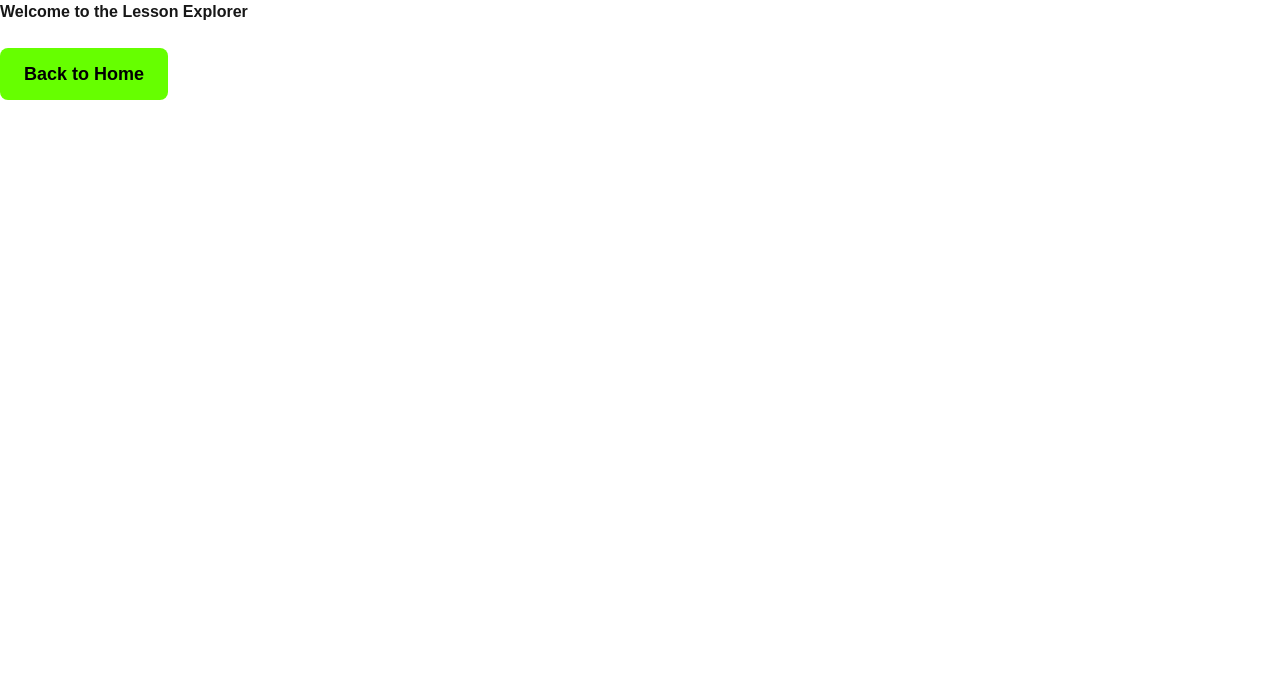
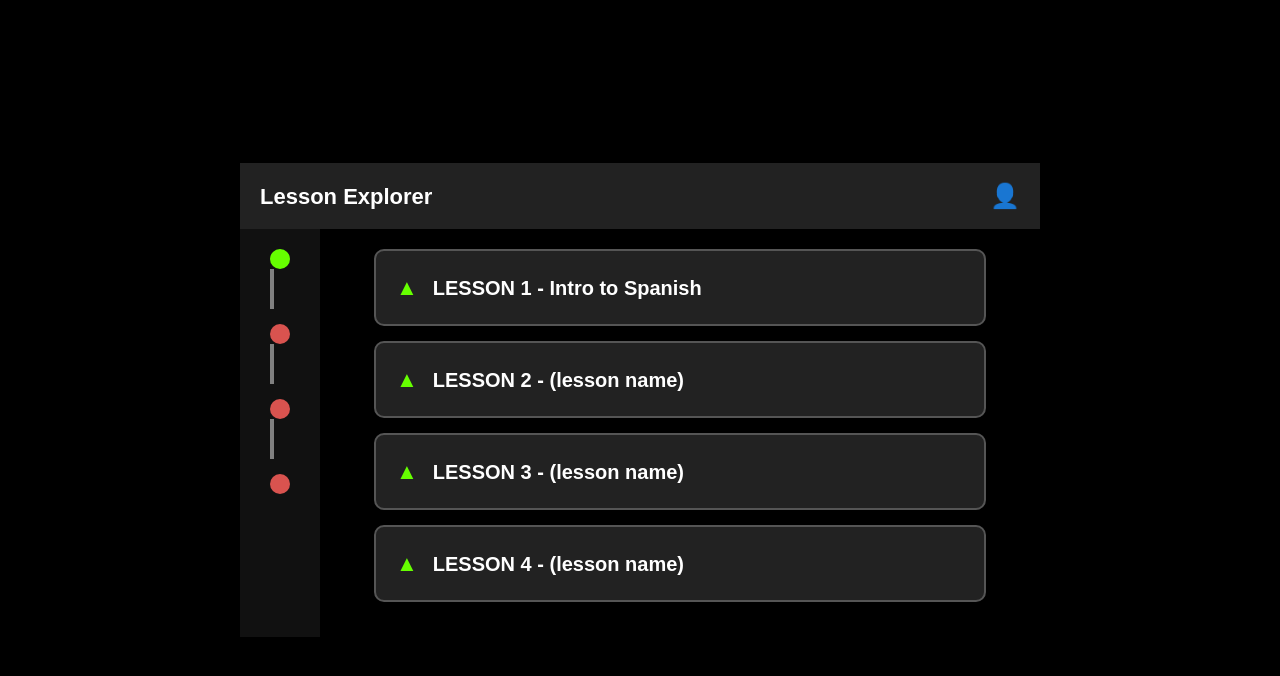
Before and after one commit to Ivana-moral/MindMap, a Next.js app: page /lessonexplorer in a window 1280 px wide. Shown: the top 676 px of the page. Built offline with nearby package versions, Linux system fonts and the light colour scheme.

Commit message:
LessonExplorer Page Complete
Wrote the initial skeleton code for the lesson explorer page, routes to lesson page when user clicks on a lesson, routes to account page when user clicks profile icon

```diff
--- /dev/null
+++ b/src/app/lesson/[id]/page.js
@@ -0,0 +1,25 @@
+'use client';
+
+import { useParams } from 'next/navigation';
+import styles from './page.module.css';
+
+export default function LessonPage() {
+    const { id } = useParams(); // Get lesson ID from URL
+
+    // Fake lesson data for now (replace with API call later)
+    const lessonData = {
+        1: { title: 'Intro to Spanish', content: 'This is the introduction to Spanish.' },
+        2: { title: 'Lesson 2 - Topic Name', content: 'Lesson 2 content goes here.' },
+        3: { title: 'Lesson 3 - Topic Name', content: 'Lesson 3 content goes here.' },
+        4: { title: 'Lesson 4 - Topic Name', content: 'Lesson 4 content goes here.' },
+    };
+
+    const lesson = lessonData[id] || { title: 'Lesson Not Found', content: 'No content available.' };
+
+    return (
+        <div className={styles.lessonPageContainer}>
+            <h1 className={styles.lessonTitle}>{lesson.title}</h1>
+            <p className={styles.lessonContent}>{lesson.content}</p>
+        </div>
+    );
+}
--- /dev/null
+++ b/src/app/lesson/[id]/page.module.css
@@ -0,0 +1,21 @@
+.lessonPageContainer {
+    display: flex;
+    flex-direction: column;
+    align-items: center;
+    justify-content: center;
+    height: 100vh;
+    background-color: #000;
+    color: white;
+    padding: 20px;
+    text-align: center;
+}
+
+.lessonTitle {
+    font-size: 32px;
+    margin-bottom: 20px;
+}
+
+.lessonContent {
+    font-size: 18px;
+    color: #bbb;
+}
--- a/src/app/lessonexplorer/page.js
+++ b/src/app/lessonexplorer/page.js
@@ -1,15 +1,70 @@
-import Link from 'next/link'
+'use client';
 
-export default function lessonexplorerPage() {
+import { useState } from 'react';
+import { useRouter } from 'next/navigation'; // Import Next.js router
+import styles from './page.module.css';
+
+export default function LessonExplorer() {
+    const router = useRouter(); // Initialize router
+
+    // Example lesson data
+    const [lessons, setLessons] = useState([
+        { id: 1, title: 'LESSON 1 - Intro to Spanish', overview: 'Lesson overview', expanded: false },
+        { id: 2, title: 'LESSON 2 - (lesson name)', overview: 'Overview of lesson 2', expanded: false },
+        { id: 3, title: 'LESSON 3 - (lesson name)', overview: 'Overview of lesson 3', expanded: false },
+        { id: 4, title: 'LESSON 4 - (lesson name)', overview: 'Overview of lesson 4', expanded: false },
+    ]);
+
+    // Navigate to the lesson page when clicked
+    const goToLessonPage = (id) => {
+        router.push(`/lesson/${id}`);
+    };
+
+    // Navigate to the Account Page when profile icon is clicked
+    const goToAccountPage = () => {
+        router.push('account');
+    };
+
     return (
-      <div>
-        <h1>Welcome to the Lesson Explorer</h1>
-        <Link href= "/">
-        <button className="mt-6 px-6 py-3 bg-[#66ff00] text-black rounded-lg text-lg font-semibold hover:bg-[#4ccd00] transition duration-300">
-        Back to Home
-        </button>
-        </Link>
+        <div className={styles.lessonContainer}>
+            <div className={styles.lessonWrapper}>
+                {/* Header */}
+                <div className={styles.header}>
+                    <h2>Lesson Explorer</h2>
+                    <div className={styles.profileIcon} onClick={goToAccountPage}>👤</div> {/* Clickable Profile Icon */}
+                </div>
 
-      </div>
+                {/* Main Content */}
+                <div className={styles.container}>
+                    {/* Sidebar - Timeline */}
+                    <aside className={styles.sidebar}>
+                        <div className={styles.timeline}>
+                            {lessons.map((lesson, index) => (
+                                <div key={lesson.id}>
+                                    <div className={`${styles.circle} ${index === 0 ? styles.green : styles.red}`}></div>
+                                    {index < lessons.length - 1 && <div className={styles.line}></div>}
+                                </div>
+                            ))}
+                        </div>
+                    </aside>
+
+                    {/* Lessons Section */}
+                    <section className={styles.lessons}>
+                        {lessons.map((lesson) => (
+                            <div
+                                key={lesson.id}
+                                className={`${styles.lessonCard} ${lesson.expanded ? styles.expanded : ''}`}
+                                onClick={() => goToLessonPage(lesson.id)} // Navigate when clicked
+                            >
+                                <div className={styles.lessonHeader}>
+                                    <span className={styles.toggleArrow}>{lesson.expanded ? '▼' : '▲'}</span>
+                                    <h3>{lesson.title}</h3>
+                                </div>
+                            </div>
+                        ))}
+                    </section>
+                </div>
+            </div>
+        </div>
     );
-  }
+}
--- /dev/null
+++ b/src/app/lessonexplorer/page.module.css
@@ -0,0 +1,157 @@
+/* GENERAL STYLES */
+
+
+body {
+    font-family: Arial, sans-serif;
+    margin: 0;
+    padding: 0;
+    background-color: #000;
+    color: white;
+}
+
+/* LESSON CONTAINER */
+.lessonContainer {
+    display: flex;
+    justify-content: center;
+    align-items: center;
+    height: 100vh;
+}
+
+/* WRAPPER */
+.lessonWrapper {
+    display: flex;
+    flex-direction: column;
+    align-items: center;
+    width: 100%;
+    max-width: 800px;
+}
+
+/* HEADER */
+.header {
+    display: flex;
+    justify-content: space-between;
+    align-items: center;
+    padding: 15px 20px;
+    width: 100%;
+    background-color: #222;
+    font-size: 22px;
+    font-weight: bold;
+}
+
+/* PROFILE ICON (Make Clickable) */
+.profileIcon {
+    font-size: 24px;
+    cursor: pointer;
+    transition: transform 0.2s ease;
+}
+
+.profileIcon:hover {
+    transform: scale(1.1); /* Slight zoom effect */
+}
+
+/* CONTAINER HOLDS SIDEBAR + LESSONS */
+.container {
+    display: flex;
+    width: 100%;
+    height: 100%;
+}
+
+/* SIDEBAR (TIMELINE) */
+.sidebar {
+    width: 80px;
+    display: flex;
+    justify-content: center;
+    padding-top: 20px;
+    background-color: #111;
+}
+
+/* TIMELINE STRUCTURE */
+.timeline {
+    display: flex;
+    flex-direction: column;
+    align-items: center;
+    gap: 15px;
+}
+
+.circle {
+    width: 20px;
+    height: 20px;
+    border-radius: 50%;
+    background-color: gray;
+}
+
+.green {
+    background-color: #66ff00;
+}
+
+.red {
+    background-color: #d9534f;
+}
+
+/* LINE BETWEEN CIRCLES */
+.line {
+    width: 4px;
+    height: 40px;
+    background-color: gray;
+}
+
+/* LESSONS SECTION */
+.lessons {
+    flex: 1;
+    padding: 20px;
+    overflow-y: auto;
+}
+
+/* LESSON CARD CONTAINERS */
+.lessonCard {
+    background-color: #222;
+    display: flex;
+    flex-direction: column;
+    align-items: flex-start;
+    padding: 20px;
+    border-radius: 10px;
+    margin-bottom: 15px;
+    border: 2px solid #555;
+    transition: background-color 0.3s ease, max-height 0.3s ease-in-out;
+    min-height: 60px;
+    width: 90%;
+    margin-left: auto;
+    margin-right: auto;
+    cursor: pointer;
+}
+
+/* Expanded Lesson Card */
+.lessonCard.expanded {
+    background-color: #333;
+    min-height: 100px;
+}
+
+/* TEXT INSIDE LESSON CARD */
+.lessonCard h3 {
+    margin: 0;
+    font-size: 20px;
+    font-weight: bold;
+}
+
+/* LESSON OVERVIEW TEXT */
+.lessonOverview {
+    font-size: 16px;
+    margin-top: 10px;
+    color: #bbb;
+    max-height: 100px;
+    transition: max-height 0.3s ease-in-out;
+}
+
+/* TOGGLE ARROWS */
+.toggleArrow {
+    font-size: 22px;
+    margin-right: 15px;
+    color: #66ff00;
+}
+
+/* LESSON HEADER */
+.lessonHeader {
+    display: flex;
+    align-items: center;
+    width: 100%;
+}
```
